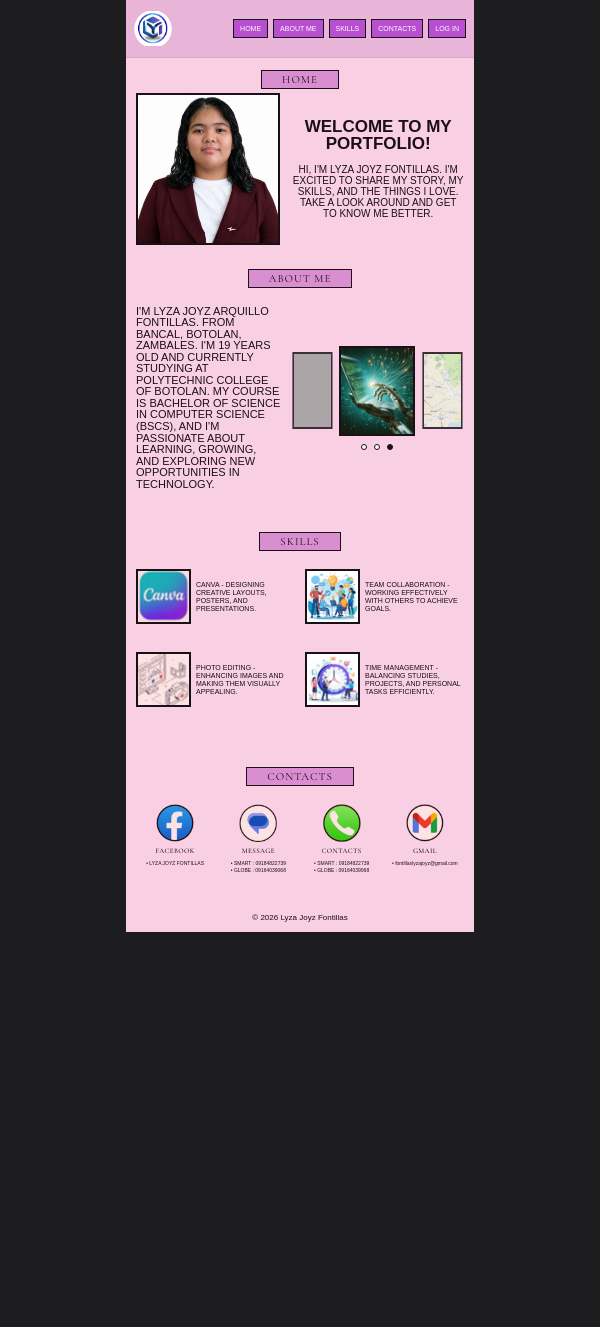
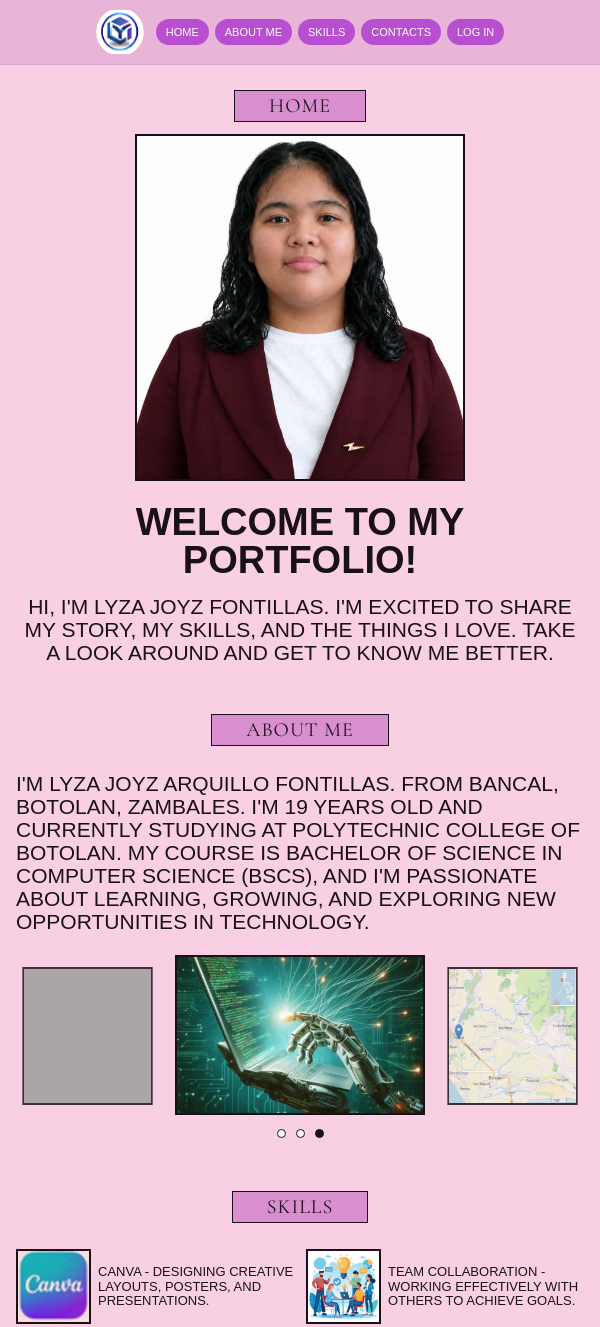
Before and after one commit to lyzajoyzfontillas-max/FontillasLyzaJoyz_FinalsProject, a plain HTML site: page index.html in a window 600 px wide. Shown: the top 1327 px of the page. Before the commit the page ends 932 px from the top, so only its background shows below. Drawn offline with nearby package versions, Linux system fonts and the light colour scheme; grey boxes are pictures that could not be loaded; a web font is replaced by a local one.

Commit message:
Refactor CSS for layout and responsiveness
Updated various styles for improved layout and responsiveness.

```diff
--- a/style.css
+++ b/style.css
@@ -1,9 +1,9 @@
 
 @import url('https://fonts.googleapis.com/css2?family=Bahianita&family=Bellota+Text:wght@400;700&family=Cormorant+Garamond:wght@400;500&display=swap');
 
-/* ==============================
+/* =====================================
    COLORS AND GENERAL SETTINGS
-============================== */
+===================================== */
 
 :root {
     --bg: #f9cfe3;
@@ -22,7 +22,7 @@
 
 html {
     scroll-behavior: smooth;
-    scroll-padding-top: 65px;
+    scroll-padding-top: 75px;
 }
 
 body {
@@ -34,22 +34,22 @@ body {
     font-family: 'Bellota Text', 'Bahianita', sans-serif;
 }
 
-/* ==============================
+/* =====================================
    MAIN CONTAINER
-============================== */
+===================================== */
 
 .wrap {
     width: 100%;
-    max-width: 348px;
+    max-width: 1375px;
     min-height: 100vh;
     margin: 0 auto;
     background: var(--bg);
     overflow: hidden;
 }
 
-/* ==============================
+/* =====================================
    HEADER AND LOGO
-============================== */
+===================================== */
 
 header {
     position: sticky;
@@ -59,19 +59,20 @@ header {
     display: flex;
     align-items: center;
     justify-content: space-between;
+    flex-wrap: wrap;
 
-    gap: 4px;
-    min-height: 58px;
-    padding: 5px 8px;
+    gap: 12px;
+    min-height: 65px;
+    padding: 8px 24px;
 
     background: var(--bar);
     border-bottom: 1px solid #d9a3c9;
 }
 
 .logo {
-    width: 38px;
-    height: 38px;
-    flex: 0 0 38px;
+    width: 48px;
+    height: 48px;
+    flex: 0 0 48px;
 
     border-radius: 50%;
     border: 0;
@@ -93,17 +94,17 @@ header {
     border-radius: 50%;
 }
 
-/* ==============================
-   NAVIGATION BUTTONS
-============================== */
+/* =====================================
+   NAVIGATION
+===================================== */
 
 nav,
 .navbar {
     display: flex;
     align-items: center;
     justify-content: flex-end;
-    gap: 5px;
-    flex-wrap: nowrap;
+    flex-wrap: wrap;
+    gap: 10px;
 }
 
 nav a,
@@ -112,16 +113,16 @@ nav button,
 .navbar button {
     display: inline-block;
 
-    padding: 5px 6px;
+    padding: 9px 16px;
 
-    border: 1px solid var(--ink);
-    border-radius: 0;
+    border: none;
+    border-radius: 20px;
 
     background: var(--btn);
     color: white;
 
     font-family: inherit;
-    font-size: 7px;
+    font-size: 14px;
 
     text-decoration: none;
     text-align: center;
@@ -139,13 +140,13 @@ nav button:hover,
     transform: translateY(-2px);
 }
 
-/* ==============================
+/* =====================================
    GENERAL SECTIONS
-============================== */
+===================================== */
 
 section {
-    padding: 12px 10px;
-    border-bottom: 0;
+    width: 100%;
+    padding: 36px clamp(16px, 4vw, 55px);
 }
 
 /* SECTION LABELS */
@@ -154,15 +155,15 @@ section {
     display: block;
     width: max-content;
 
-    margin: 0 auto 18px;
-    padding: 2px 20px;
+    margin: 0 auto 26px;
+    padding: 3px 34px;
 
     background: var(--tag);
     border: 1px solid var(--ink);
 
     font-family: 'Cormorant Garamond', serif;
-    font-size: 11px;
     font-weight: 500;
+    font-size: 20px;
     letter-spacing: 1px;
     text-align: center;
 }
@@ -171,15 +172,15 @@ h2.tag {
     font-weight: 400;
 }
 
-/* ==============================
+/* =====================================
    HOME SECTION
-============================== */
+===================================== */
 
 .home {
     display: grid;
 
-    grid-template-columns: 44% 1fr;
-    gap: 12px;
+    grid-template-columns: minmax(260px, 380px) minmax(0, 1fr);
+    gap: clamp(25px, 5vw, 65px);
 
     align-items: center;
 }
@@ -188,6 +189,7 @@ h2.tag {
     position: relative;
 
     width: 100%;
+    max-width: 380px;
 
     border: 2px solid var(--ink);
     background: #ffe9ee;
@@ -215,10 +217,9 @@ h2.tag {
 
     font-size: 12px;
     text-align: center;
+    padding: 4px;
 
-    padding: 4px;
     opacity: 0;
-
     transition: 0.2s;
 }
 
@@ -227,38 +228,36 @@ h2.tag {
     opacity: 1;
 }
 
-/* WELCOME TEXT */
-
 .home h1 {
-    margin: 0 0 12px;
+    margin: 0 0 16px;
 
     font-family: 'Bahianita', sans-serif;
-    font-size: 17px;
+    font-size: clamp(34px, 4vw, 52px);
 
     text-align: center;
     line-height: 1;
 }
 
 .home p {
-    max-width: 100%;
+    max-width: 600px;
     margin: 0 auto;
 
     font-family: 'Bahianita', sans-serif;
-    font-size: 10px;
+    font-size: clamp(18px, 2vw, 26px);
 
     text-align: center;
     line-height: 1.1;
 }
 
-/* ==============================
+/* =====================================
    ABOUT ME SECTION
-============================== */
+===================================== */
 
 .about {
     display: grid;
 
-    grid-template-columns: 1fr 1.2fr;
-    gap: 10px;
+    grid-template-columns: minmax(0, 1fr) minmax(0, 1.2fr);
+    gap: clamp(20px, 4vw, 45px);
 
     align-items: center;
 }
@@ -267,17 +266,18 @@ h2.tag {
     margin: 0;
 
     font-family: 'Bahianita', sans-serif;
-    font-size: 11px;
+    font-size: clamp(18px, 2vw, 26px);
 
-    line-height: 1.05;
+    line-height: 1.1;
     text-transform: uppercase;
 }
 
-/* ==============================
+/* =====================================
    IMAGE GALLERY
-============================== */
+===================================== */
 
 .car {
+    width: 100%;
     perspective: 900px;
     text-align: center;
 }
@@ -288,12 +288,15 @@ h2.tag {
     justify-content: center;
     align-items: center;
 
-    gap: 3px;
-    height: 90px;
+    width: 100%;
+    height: clamp(130px, 17vw, 210px);
+
+    gap: 8px;
 }
 
 .slide {
     flex: 0 0 28%;
+    min-width: 0;
     height: 100%;
 
     border: 2px solid var(--ink);
@@ -335,13 +338,13 @@ h2.tag {
     display: flex;
     justify-content: center;
 
-    gap: 7px;
-    margin-top: 8px;
+    gap: 10px;
+    margin-top: 14px;
 }
 
 .dots button {
-    width: 6px;
-    height: 6px;
+    width: 9px;
+    height: 9px;
 
     padding: 0;
 
@@ -356,30 +359,32 @@ h2.tag {
     background: var(--ink);
 }
 
-/* ==============================
+/* =====================================
    SKILLS SECTION
-============================== */
+===================================== */
 
 #skills {
-    padding: 30px 10px;
+    padding: 40px clamp(16px, 4vw, 55px) 65px;
 }
 
 .skills {
     display: grid;
 
-    grid-template-columns: 1fr 1fr;
-    gap: 28px 10px;
+    grid-template-columns: repeat(2, minmax(0, 1fr));
+    gap: 35px clamp(20px, 5vw, 70px);
 }
 
 .sk {
     display: flex;
     align-items: center;
-    gap: 5px;
+    gap: 12px;
+
+    min-width: 0;
 }
 
 .sk .ic {
-    flex: 0 0 55px;
-    width: 55px;
+    flex: 0 0 clamp(65px, 10vw, 120px);
+    width: clamp(65px, 10vw, 120px);
 
     aspect-ratio: 1;
 
@@ -403,9 +408,9 @@ h2.tag {
     margin: 0;
 
     font-family: 'Bahianita', sans-serif;
-    font-size: 7px;
+    font-size: clamp(13px, 1.5vw, 20px);
 
-    line-height: 1.15;
+    line-height: 1.1;
     text-transform: uppercase;
 }
 
@@ -413,12 +418,12 @@ h2.tag {
     box-shadow: 4px 4px 0 var(--btn);
 }
 
-/* ==============================
+/* =====================================
    CONTACTS SECTION
-============================== */
+===================================== */
 
 #contacts {
-    padding: 30px 10px;
+    padding: 40px clamp(16px, 4vw, 55px) 70px;
 }
 
 .contacts {
@@ -429,7 +434,7 @@ h2.tag {
     justify-items: center;
     align-items: start;
 
-    gap: 5px;
+    gap: 20px;
 }
 
 .ct {
@@ -448,8 +453,8 @@ h2.tag {
 .ct .c {
     display: block;
 
-    width: 38px;
-    height: 38px;
+    width: clamp(42px, 5vw, 65px);
+    height: clamp(42px, 5vw, 65px);
 
     transition: transform 0.2s;
 }
@@ -466,11 +471,11 @@ h2.tag {
 }
 
 .ct b {
-    margin: 5px 0;
+    margin: 7px 0 5px;
 
     font-family: 'Cormorant Garamond', serif;
     font-weight: 500;
-    font-size: 7px;
+    font-size: clamp(10px, 1vw, 14px);
 
     letter-spacing: 0.4px;
     text-transform: uppercase;
@@ -485,9 +490,9 @@ h2.tag {
     list-style: none;
 
     font-family: 'Bahianita', sans-serif;
-    font-size: 5px;
+    font-size: clamp(8px, 0.8vw, 11px);
 
-    line-height: 1.3;
+    line-height: 1.35;
     text-align: center;
 
     overflow-wrap: anywhere;
@@ -511,19 +516,19 @@ h2.tag {
     text-decoration: underline;
 }
 
-/* ==============================
+/* =====================================
    FOOTER
-============================== */
+===================================== */
 
 footer {
-    padding: 10px;
-    font-size: 8px;
+    padding: 14px;
+    font-size: 12px;
     text-align: center;
 }
 
-/* ==============================
+/* =====================================
    LOGIN MODAL
-============================== */
+===================================== */
 
 .modal {
     position: fixed;
@@ -608,25 +613,165 @@ footer {
     font-size: 13px;
 }
 
-/* ==============================
-   TABLET AND DESKTOP
-   Keep the same reference layout
-============================== */
+/* =====================================
+   TABLETS AND SMALL LAPTOPS
+===================================== */
 
-@media (min-width: 500px) {
-    .wrap {
-        max-width: 348px;
+@media (max-width: 900px) {
+    header {
+        padding: 8px 16px;
+    }
+
+    nav,
+    .navbar {
+        gap: 6px;
+    }
+
+    nav a,
+    nav button,
+    .navbar a,
+    .navbar button {
+        font-size: 12px;
+        padding: 8px 11px;
+    }
+
+    .home {
+        grid-template-columns: minmax(220px, 330px) minmax(0, 1fr);
+        gap: 24px;
+    }
+
+    .about {
+        grid-template-columns: 1fr 1.1fr;
+        gap: 20px;
+    }
+
+    .stage {
+        height: 140px;
+    }
+
+    .skills {
+        gap: 28px 18px;
     }
 }
 
-/* ==============================
-   SMALL SCREENS
-============================== */
+/* =====================================
+   MOBILE PHONES
+===================================== */
 
-@media (max-width: 340px) {
+@media (max-width: 600px) {
     header {
-        padding: 5px;
-        gap: 3px;
+        justify-content: center;
+        padding: 8px 10px;
+    }
+
+    nav,
+    .navbar {
+        justify-content: center;
+        flex-wrap: wrap;
+        gap: 6px;
+    }
+
+    nav a,
+    nav button,
+    .navbar a,
+    .navbar button {
+        font-size: 11px;
+        padding: 7px 10px;
+    }
+
+    section {
+        padding: 25px 16px;
+    }
+
+    /* HOME */
+    .home {
+        grid-template-columns: 1fr;
+        gap: 22px;
+    }
+
+    .photo {
+        max-width: 330px;
+        margin: 0 auto;
+    }
+
+    .home h1 {
+        font-size: clamp(28px, 7vw, 38px);
+    }
+
+    .home p {
+        font-size: clamp(17px, 4vw, 21px);
+    }
+
+    /* ABOUT */
+    .about {
+        grid-template-columns: 1fr;
+        gap: 22px;
+    }
+
+    .about p {
+        font-size: clamp(17px, 4vw, 21px);
+        line-height: 1.1;
+    }
+
+    .stage {
+        height: clamp(110px, 32vw, 160px);
+    }
+
+    /* SKILLS */
+    #skills {
+        padding: 28px 16px 45px;
+    }
+
+    .skills {
+        grid-template-columns: repeat(2, minmax(0, 1fr));
+        gap: 25px 12px;
+    }
+
+    .sk {
+        gap: 7px;
+    }
+
+    .sk .ic {
+        flex: 0 0 clamp(48px, 15vw, 75px);
+        width: clamp(48px, 15vw, 75px);
+    }
+
+    .sk p {
+        font-size: clamp(9px, 2.5vw, 13px);
+    }
+
+    /* CONTACTS */
+    #contacts {
+        padding: 28px 12px 45px;
+    }
+
+    .contacts {
+        grid-template-columns: repeat(4, minmax(0, 1fr));
+        gap: 5px;
+    }
+
+    .ct .c {
+        width: clamp(34px, 10vw, 48px);
+        height: clamp(34px, 10vw, 48px);
+    }
+
+    .ct b {
+        font-size: clamp(7px, 2vw, 10px);
+    }
+
+    .ct ul {
+        font-size: clamp(5px, 1.6vw, 8px);
+    }
+}
+
+/* =====================================
+   EXTRA SMALL PHONES
+===================================== */
+
+@media (max-width: 360px) {
+    header {
+        gap: 5px;
+        padding: 6px;
     }
 
     .logo {
@@ -637,50 +782,60 @@ footer {
 
     nav,
     .navbar {
-        gap: 3px;
+        gap: 4px;
     }
 
     nav a,
     nav button,
     .navbar a,
     .navbar button {
-        padding: 4px;
-        font-size: 6px;
+        font-size: 9px;
+        padding: 6px 7px;
     }
 
     .home {
-        gap: 8px;
+        gap: 15px;
     }
 
     .home h1 {
-        font-size: 15px;
-    }
-
-    .home p {
-        font-size: 9px;
+        font-size: 25px;
     }
 
     .about p {
-        font-size: 10px;
+        font-size: 16px;
     }
 
     .stage {
-        height: 80px;
+        height: 100px;
+    }
+
+    .skills {
+        gap: 20px 8px;
     }
 
     .sk .ic {
-        flex-basis: 48px;
-        width: 48px;
+        flex-basis: 44px;
+        width: 44px;
     }
 
     .sk p {
-        font-size: 6px;
+        font-size: 8px;
     }
 }
 
-/* ==============================
+/* =====================================
+   LARGE DESKTOP SCREENS
+===================================== */
+
+@media (min-width: 1400px) {
+    .wrap {
+        max-width: 1375px;
+    }
+}
+
+/* =====================================
    ACCESSIBILITY
-============================== */
+===================================== */
 
 :focus-visible {
     outline: 3px solid var(--btn);
@@ -688,7 +843,9 @@ footer {
 }
 
 @media (prefers-reduced-motion: reduce) {
-    * {
+    *,
+    *::before,
+    *::after {
         transition: none !important;
         scroll-behavior: auto !important;
     }
```
